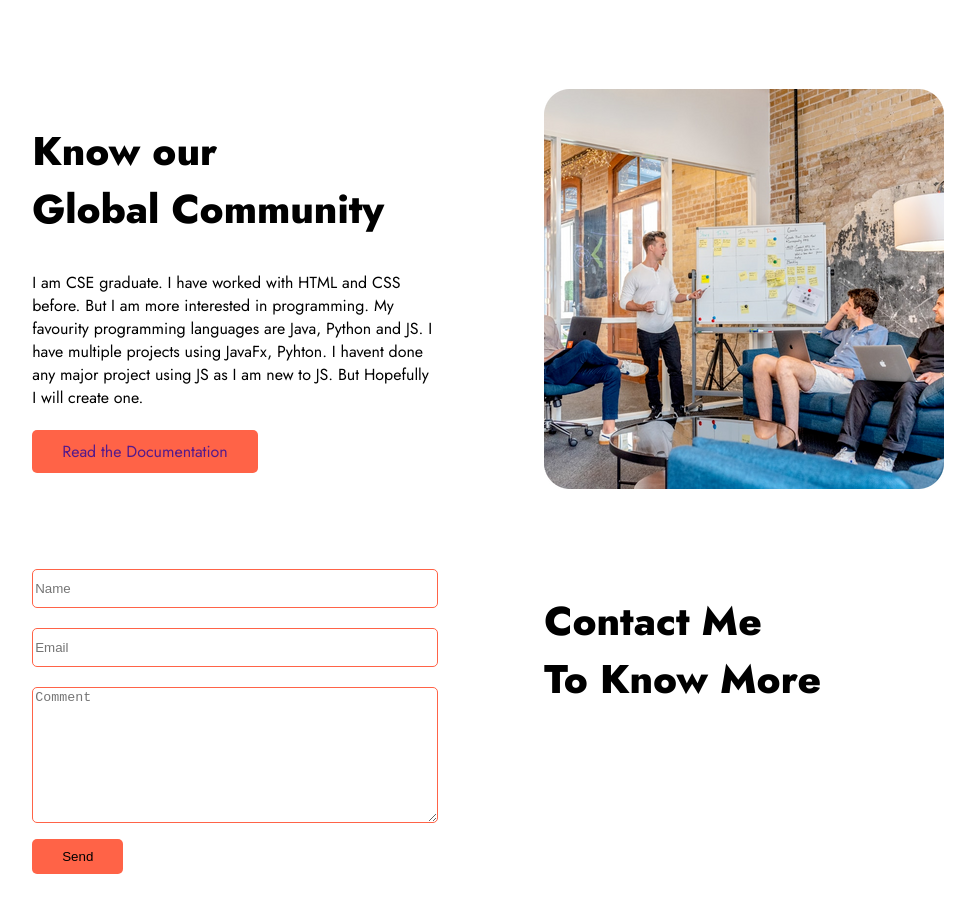
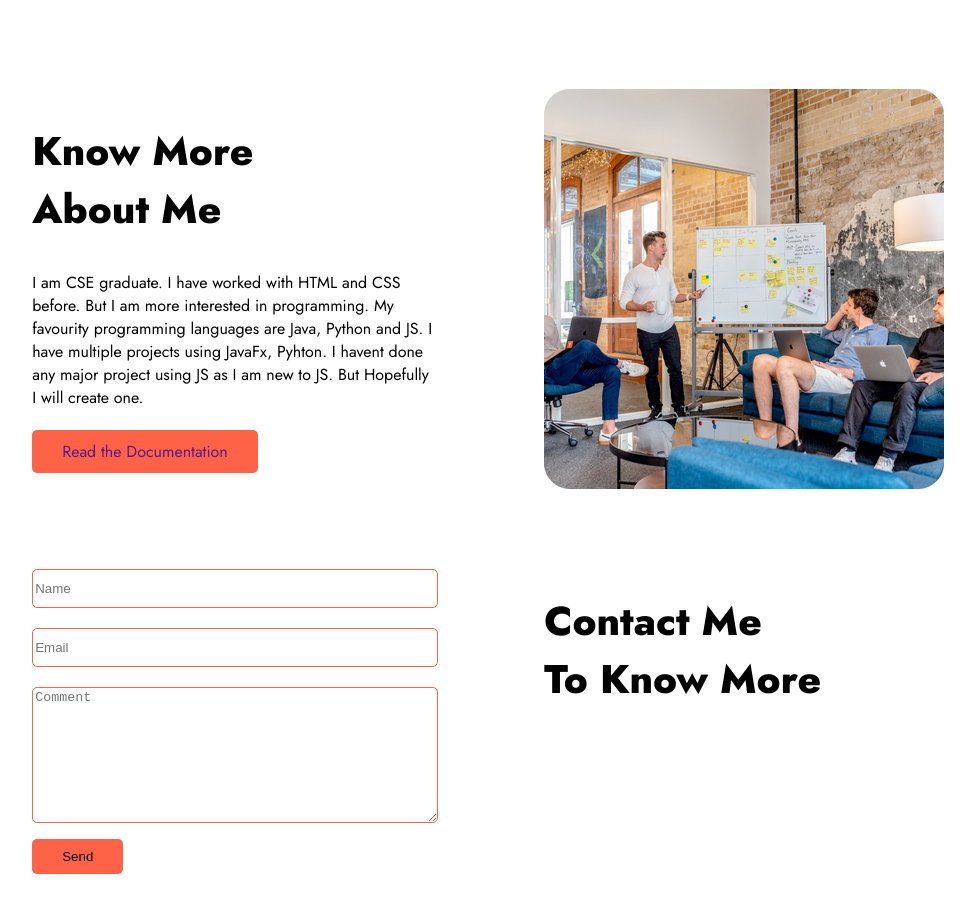
Before and after one commit to JonayedAhmed/Demo-portfolio-2, a plain HTML site: page index.html in a window 1280 px wide. Shown: the part 1634-2546 px from the top of the page, without its empty margins (147-1122 px from the left). Drawn offline with Linux system fonts and the light colour scheme.

Commit message:
Final Commit

```diff
--- a/index.html
+++ b/index.html
@@ -88,10 +88,10 @@
         </div>
     </section>
 
-    <!-- Global Community -->
+    <!-- More About Me -->
     <section class="flexible-display" style="margin-top: 8%;">
         <div class="half-width">
-            <h2>Know our <br>Global Community</h2>
+            <h2>Know More <br>About Me</h2>
             <p>
                 I am CSE graduate. I have worked with HTML and CSS before. But I am
                 more interested in programming. My favourity programming languages are
```
